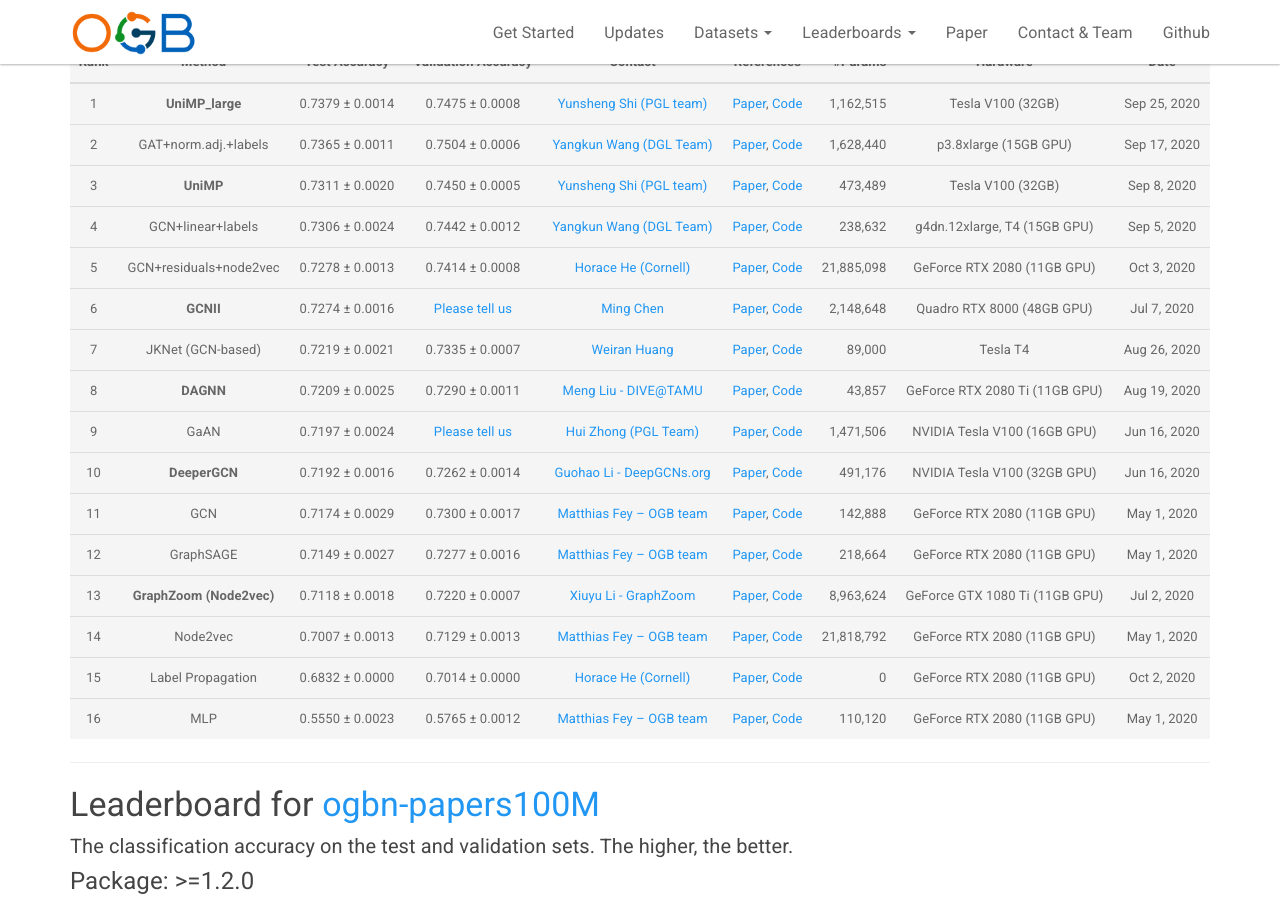
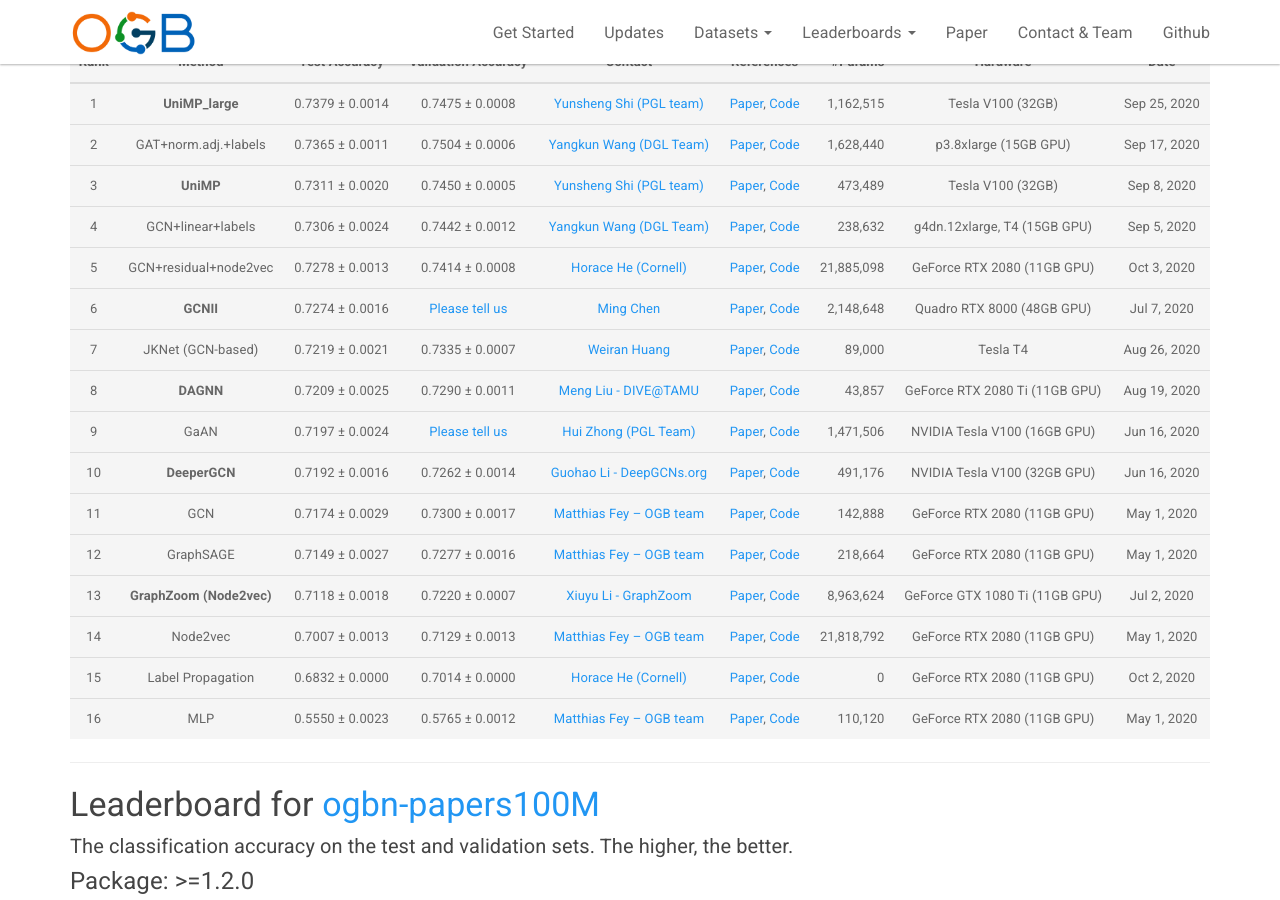
Before and after one commit to snap-stanford/ogb-web, a Jekyll site: the page built from _docs/leaderboard/leader_nodeprop.md, in a window 1280 px wide and 900 px high, scrolled down 1936 px. Built offline with Jekyll 4.4.1, drawn with Linux system fonts in a browser that asks for light colours.

Commit message:
updateleaderboard

```diff
--- a/_docs/leaderboard/leader_nodeprop.md
+++ b/_docs/leaderboard/leader_nodeprop.md
@@ -80,7 +80,7 @@ The **bold** method name indicates that the implementation is **official** (by t
 |  2  |  GAT+norm.adj.+labels  | 0.7365 ± 0.0011   | 0.7504 ± 0.0006 | [Yangkun Wang (DGL Team)](mailto:wyangkun@amazon.com) | [Paper](https://arxiv.org/abs/1710.10903), [Code](https://github.com/dmlc/dgl/tree/master/examples/pytorch/ogb/ogbn-arxiv) | 1,628,440 | p3.8xlarge (15GB GPU) | Sep 17, 2020 |
 |  3  |  **UniMP**  | 0.7311 ± 0.0020   | 0.7450 ± 0.0005 |[Yunsheng Shi (PGL team)](mailto:shiyunsheng01@baidu.com) | [Paper](https://arxiv.org/pdf/2009.03509.pdf), [Code](https://github.com/PaddlePaddle/PGL/tree/main/ogb_examples/nodeproppred/unimp) | 473,489 | Tesla V100 (32GB) | Sep 8, 2020 |
 |  4  |  GCN+linear+labels  | 0.7306 ± 0.0024   | 0.7442 ± 0.0012 | [Yangkun Wang (DGL Team)](mailto:wyangkun@amazon.com) | [Paper](https://arxiv.org/abs/1609.02907), [Code](https://github.com/dmlc/dgl/tree/master/examples/pytorch/ogb/ogbn-arxiv) | 238,632 | g4dn.12xlarge, T4 (15GB GPU) | Sep 5, 2020 |
-|  5  |  GCN+residuals+node2vec  | 0.7278 ± 0.0013   | 0.7414 ± 0.0008 | [Horace He (Cornell)](mailto:hh498@cornell.edu) | [Paper](https://arxiv.org/abs/1609.02907), [Code](https://github.com/Chillee/ogb_baselines) | 21,885,098 | GeForce RTX 2080 (11GB GPU) | Oct 3, 2020 |
+|  5  |  GCN+residual+node2vec  | 0.7278 ± 0.0013   | 0.7414 ± 0.0008 | [Horace He (Cornell)](mailto:hh498@cornell.edu) | [Paper](https://arxiv.org/abs/1609.02907), [Code](https://github.com/Chillee/ogb_baselines) | 21,885,098 | GeForce RTX 2080 (11GB GPU) | Oct 3, 2020 |
 |  6  |  **GCNII**  | 0.7274 ± 0.0016   | [Please tell us](mailto:ogb@cs.stanford.edu) |[Ming Chen](mailto:chennnming@outlook.com) | [Paper](https://arxiv.org/abs/2007.02133), [Code](https://github.com/chennnM/GCNII/tree/master/PyG/ogbn-arxiv) | 2,148,648 | Quadro RTX 8000 (48GB GPU) | Jul 7, 2020 |
 |  7  |  JKNet (GCN-based)  | 0.7219 ± 0.0021   | 0.7335 ± 0.0007 | [Weiran Huang](mailto:huangweiran1998@outlook.com) | [Paper](https://arxiv.org/pdf/1806.03536.pdf), [Code](https://github.com/EtoDemerzel0427/ogbn-arxiv-baselines/blob/master/JKNet.py) | 89,000 | Tesla T4 | Aug 26, 2020 |
 |  8  |  **DAGNN**  | 0.7209 ± 0.0025   | 0.7290 ± 0.0011 |[Meng Liu - DIVE@TAMU](mailto:mengliu@tamu.edu) | [Paper](https://arxiv.org/abs/2007.09296), [Code](https://github.com/mengliu1998/DeeperGNN) | 43,857 | GeForce RTX 2080 Ti (11GB GPU) | Aug 19, 2020 |
```
